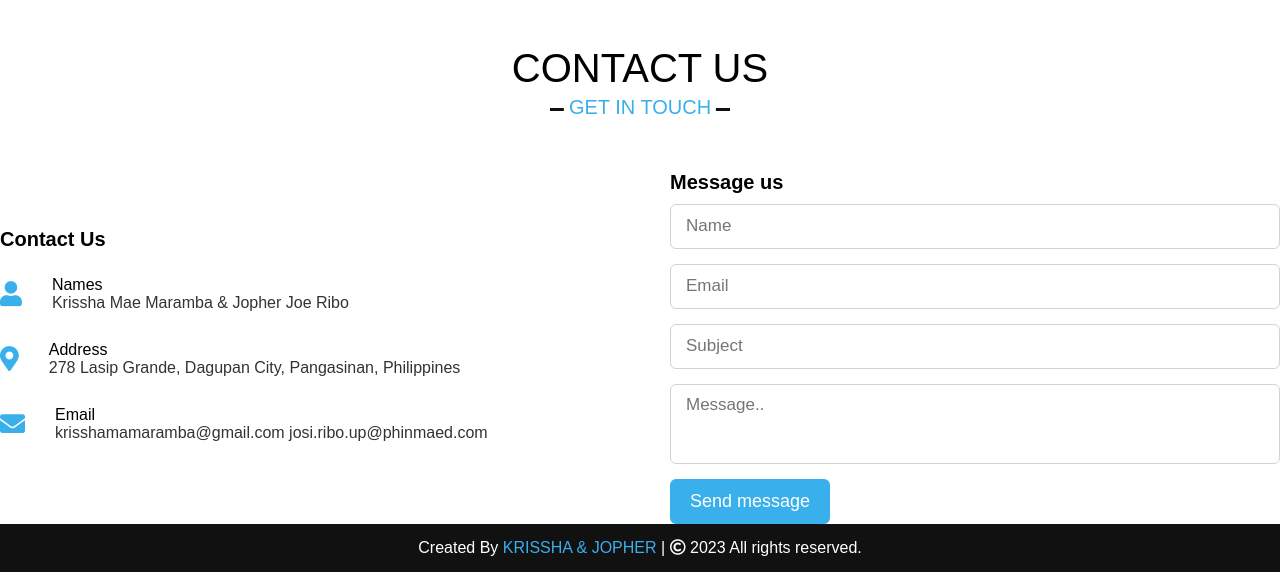
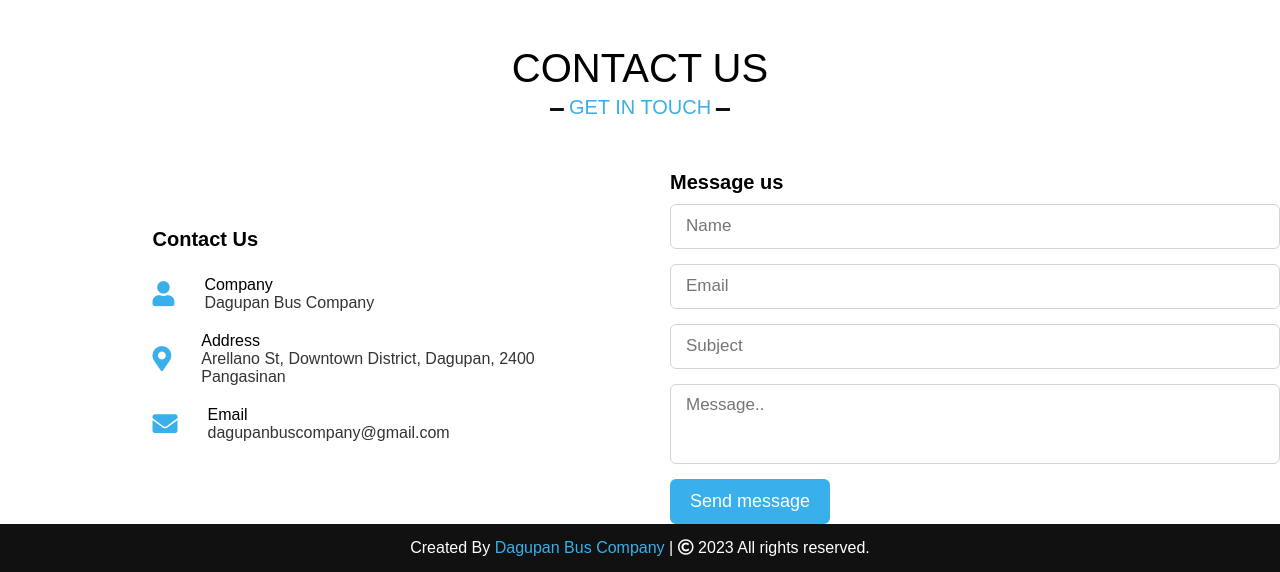
Before and after one commit to JopherJoe/Capstone, a plain HTML site: page bus/fivestar.html in a window 1280 px wide. Shown: the part 2426-2998 px from the top of the page. Drawn offline with nearby package versions, Linux system fonts and the light colour scheme.

Commit message:
medyo update na

```diff
--- a/bus/fivestar.css
+++ b/bus/fivestar.css
@@ -148,6 +148,7 @@ footer span a:hover {
   margin: 10px 0;
 }
 .contact .contact-content .row {
+  margin-left: 25%;
   display: flex;
   height: 65px;
   align-items: center;
@@ -335,3 +336,10 @@ footer span a:hover {
 footer {
   font-family: "Poppins", sans-serif;
 }
+
+.contact_us {
+  margin-left: 25%;
+  font-size: 20px;
+  font-weight: 600;
+  margin-bottom: 10px;
+}
--- a/bus/fivestar.html
+++ b/bus/fivestar.html
@@ -126,16 +126,14 @@
         <h2 class="title">CONTACT US</h2>
         <div class="contact-content">
           <div class="column left">
-            <div class="text">Contact Us</div>
+            <div class="contact_us">Contact Us</div>
             <p></p>
             <div class="icons">
               <div class="row">
                 <i class="fas fa-user"></i>
                 <div class="info">
-                  <div class="head">Names</div>
-                  <div class="sub-title">
-                    Krissha Mae Maramba & Jopher Joe Ribo
-                  </div>
+                  <div class="head">Company</div>
+                  <div class="sub-title">Dagupan Bus Company</div>
                 </div>
               </div>
               <div class="row">
@@ -143,7 +141,7 @@
                 <div class="info">
                   <div class="head">Address</div>
                   <div class="sub-title">
-                    278 Lasip Grande, Dagupan City, Pangasinan, Philippines
+                    Arellano St, Downtown District, Dagupan, 2400 Pangasinan
                   </div>
                 </div>
               </div>
@@ -151,9 +149,7 @@
                 <i class="fas fa-envelope"></i>
                 <div class="info">
                   <div class="head">Email</div>
-                  <div class="sub-title">
-                    krisshamamaramba@gmail.com josi.ribo.up@phinmaed.com
-                  </div>
+                  <div class="sub-title">dagupanbuscompany@gmail.com</div>
                 </div>
               </div>
             </div>
@@ -195,7 +191,7 @@
 
     <footer>
       <span
-        >Created By <a href="#">KRISSHA & JOPHER</a> |
+        >Created By <a href="#">Dagupan Bus Company</a> |
         <span class="far fa-copyright"></span> 2023 All rights reserved.</span
       >
     </footer>
```
Also changed, not shown: src/index.html (+1 -1 lines).
